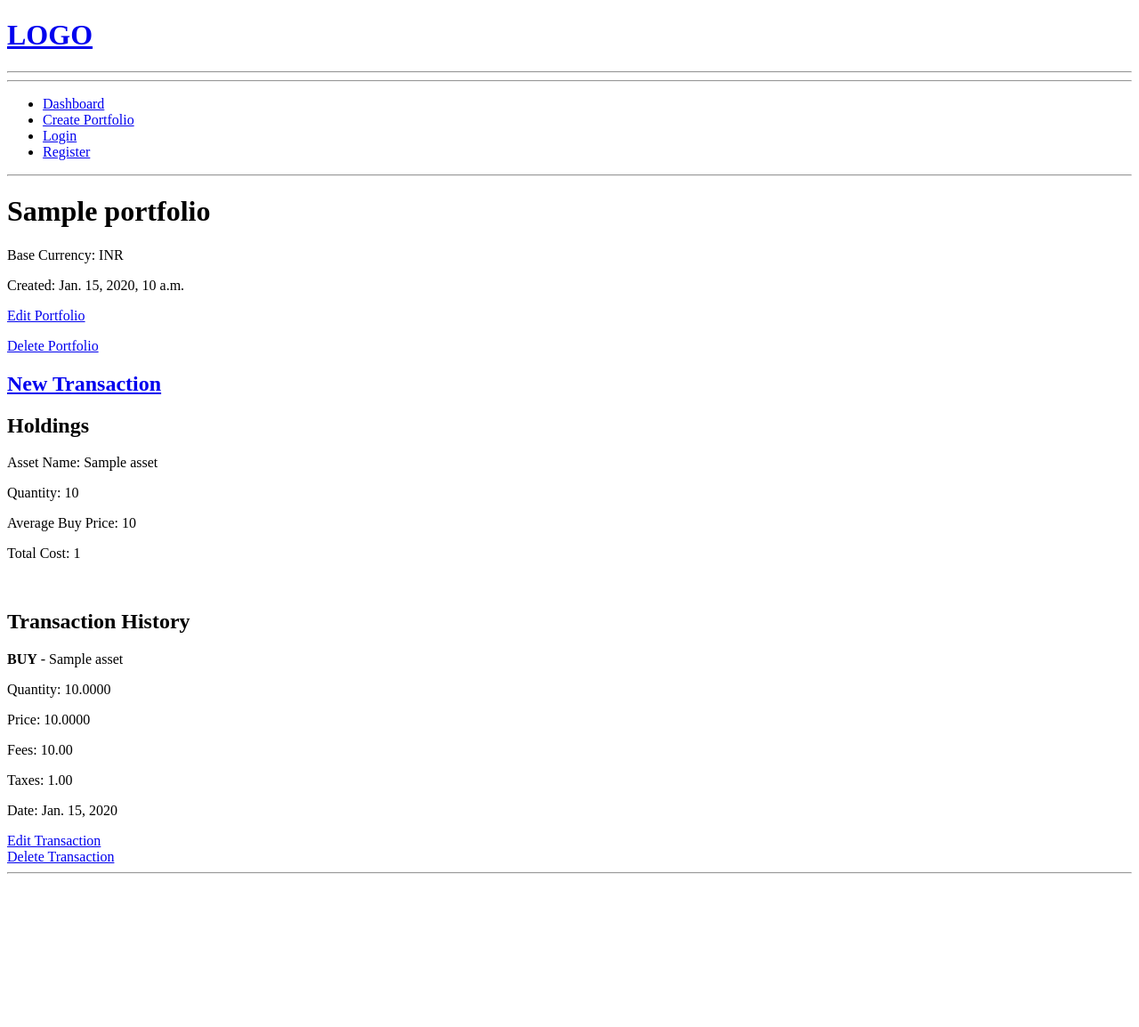
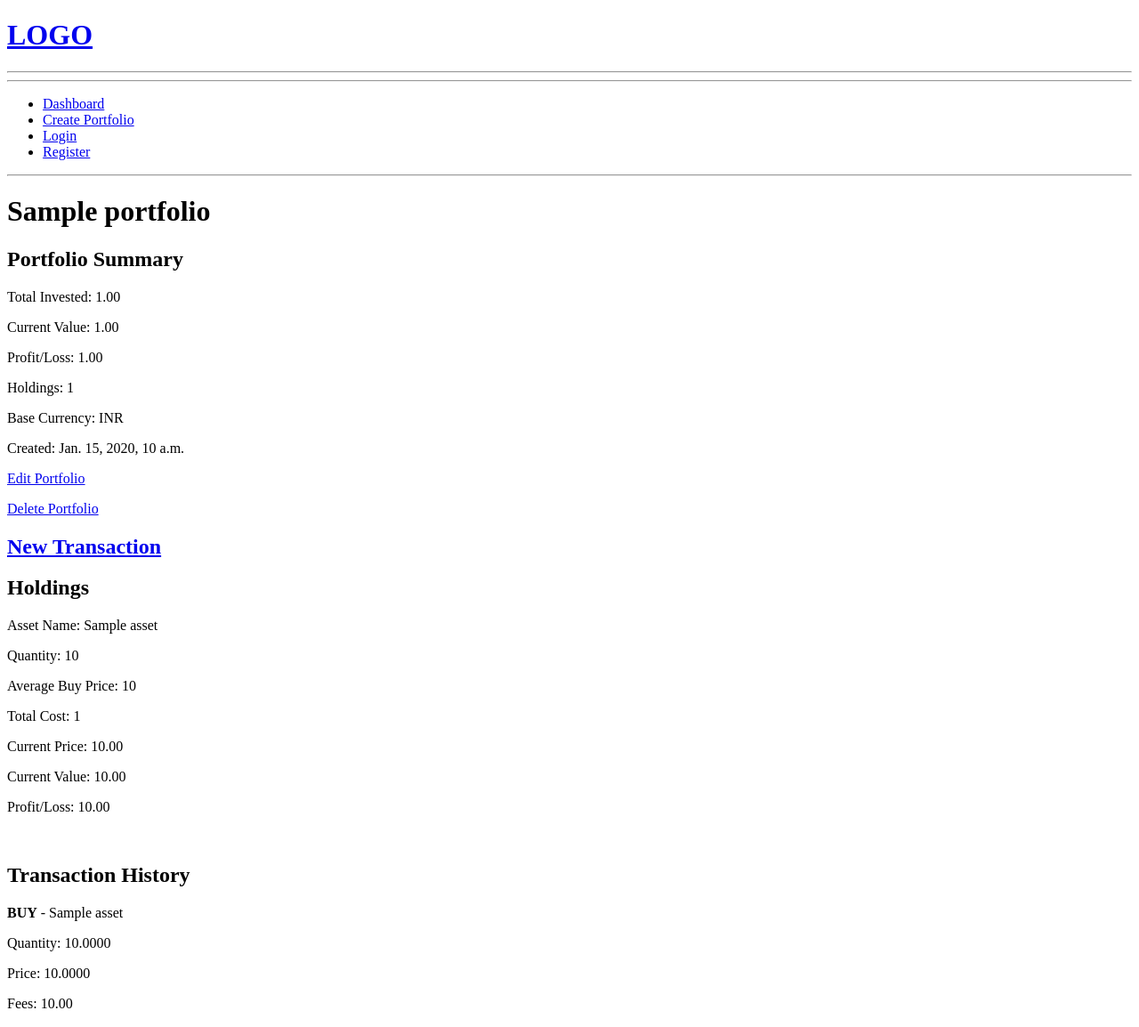
Before and after one commit to rishabhdeepak/investment-portfolio-tracker, a Django app: template portfolio/templates/portfolio/portfolio.html in a window 1280 px wide. Shown: the top 1154 px of the page at 89% size. Before the commit the page ends 982 px from the top, so only its background shows below. Run offline with Django 5.2, Linux system fonts and the light colour scheme; tables that the repository leaves empty hold one stand-in row (values such as "Sample post"); the template is opened without the code that fills it: values that come from a table or form of the project are taken from there, most other values are stand-ins (such as "Sample title", 1, 10 or a date in 2020).

Commit message:
Add portfolio analytics and live market pricing

```diff
--- a/portfolio/models.py
+++ b/portfolio/models.py
@@ -2,6 +2,7 @@ from django.db import models
 from django.conf import settings
 from decimal import Decimal
 from django.core.exceptions import ValidationError
+from .services import get_current_price
 
 class Portfolio(models.Model):
 
@@ -54,6 +55,24 @@ class Portfolio(models.Model):
 
         for data in holdings.values():
             data['avg_buy_price'] = (data['total_cost'] / data['quantity'])
+
+            try:
+                current_price = get_current_price(data['asset'].symbol)
+            except Exception:
+                current_price = None
+            data['current_price'] = current_price
+
+            if current_price is not None:
+                data['current_value'] = (Decimal(str(current_price))
+                                          * data['quantity'])
+            else:
+                data['current_value'] = None
+
+            if current_price:
+                data['profit_loss'] = (data['current_value'] - data['total_cost'])
+            else:
+                data['profit_loss'] = None
+
         return holdings
 
     def __str__(self):
--- a/portfolio/templates/portfolio/portfolio.html
+++ b/portfolio/templates/portfolio/portfolio.html
@@ -3,6 +3,28 @@
 {% block content %}
 
 <h1>{{ portfolio.name }}</h1>
+
+<h2>Portfolio Summary</h2>
+
+<p>
+    Total Invested:
+    {{ total_invested|floatformat:2 }}
+</p>
+
+<p>
+    Current Value:
+    {{ total_value|floatformat:2 }}
+</p>
+
+<p>
+    Profit/Loss:
+    {{ total_profit_loss|floatformat:2 }}
+</p>
+
+<p>
+    Holdings:
+    {{ holdings|length }}
+</p>
 
 <p>
     Base Currency:
@@ -41,6 +63,22 @@
 		<p>
 			Total Cost: {{ data.total_cost }}
 		</p>
+<p>
+    Current Price: {{ data.current_price|floatformat:2 }}
+</p>
+
+<p>
+    Current Value: {{ data.current_value|floatformat:2 }}
+</p>
+
+<p>
+    Profit/Loss:
+    {% if data.profit_loss >= 0 %}
+        +{{ data.profit_loss|floatformat:2 }}
+    {% else %}
+        {{ data.profit_loss|floatformat:2 }}
+    {% endif %}
+</p>
 
 		<br>
 	</div>
--- a/portfolio/templates/portfolio/update_transaction.html
+++ b/portfolio/templates/portfolio/update_transaction.html
@@ -5,6 +5,12 @@
 <h1>Update Transaction</h1>
 
 <h3>{{ portfolio.name }}</h3>
+
+<p>
+    Asset:
+    {{ transaction.asset.name }}
+    ({{ transaction.asset.symbol }})
+</p>
 
 <form method="POST">
     {% csrf_token %}
```
Also changed, not shown: portfolio/views.py (+14 -1 lines).
